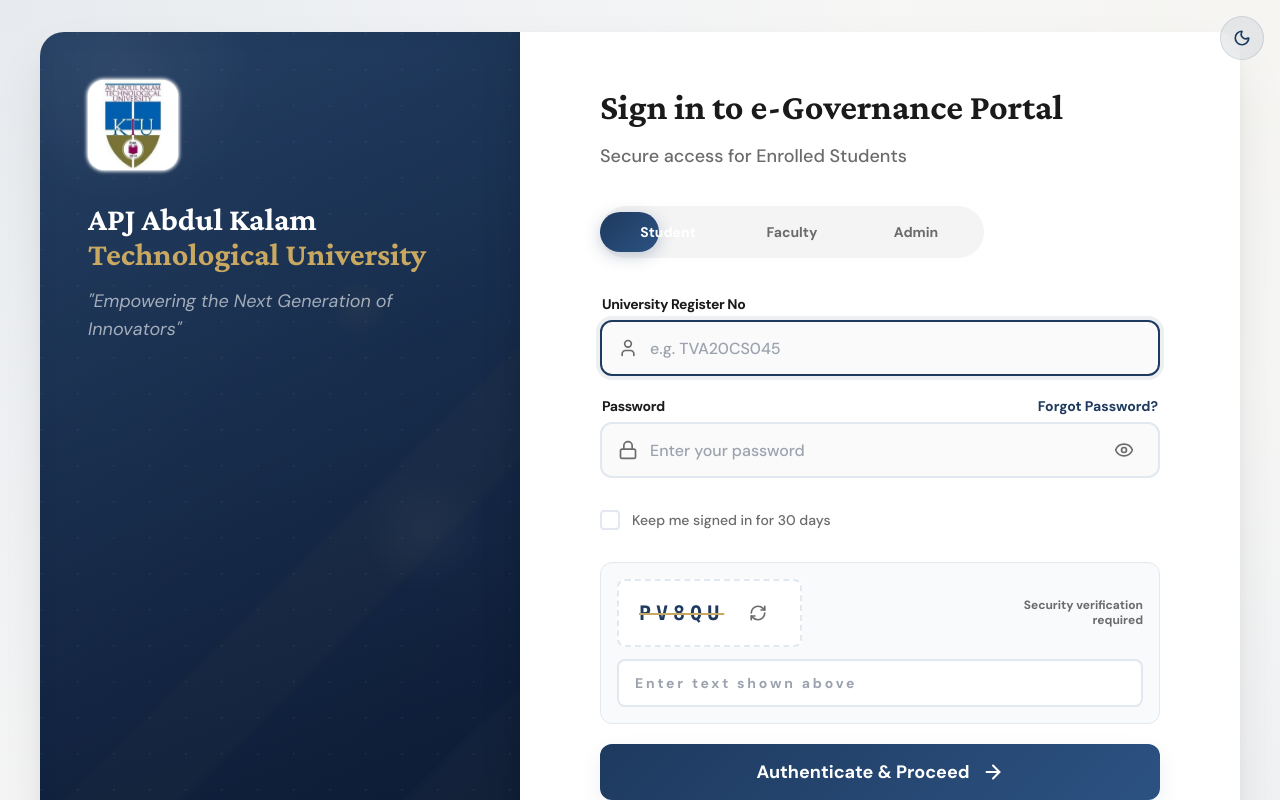
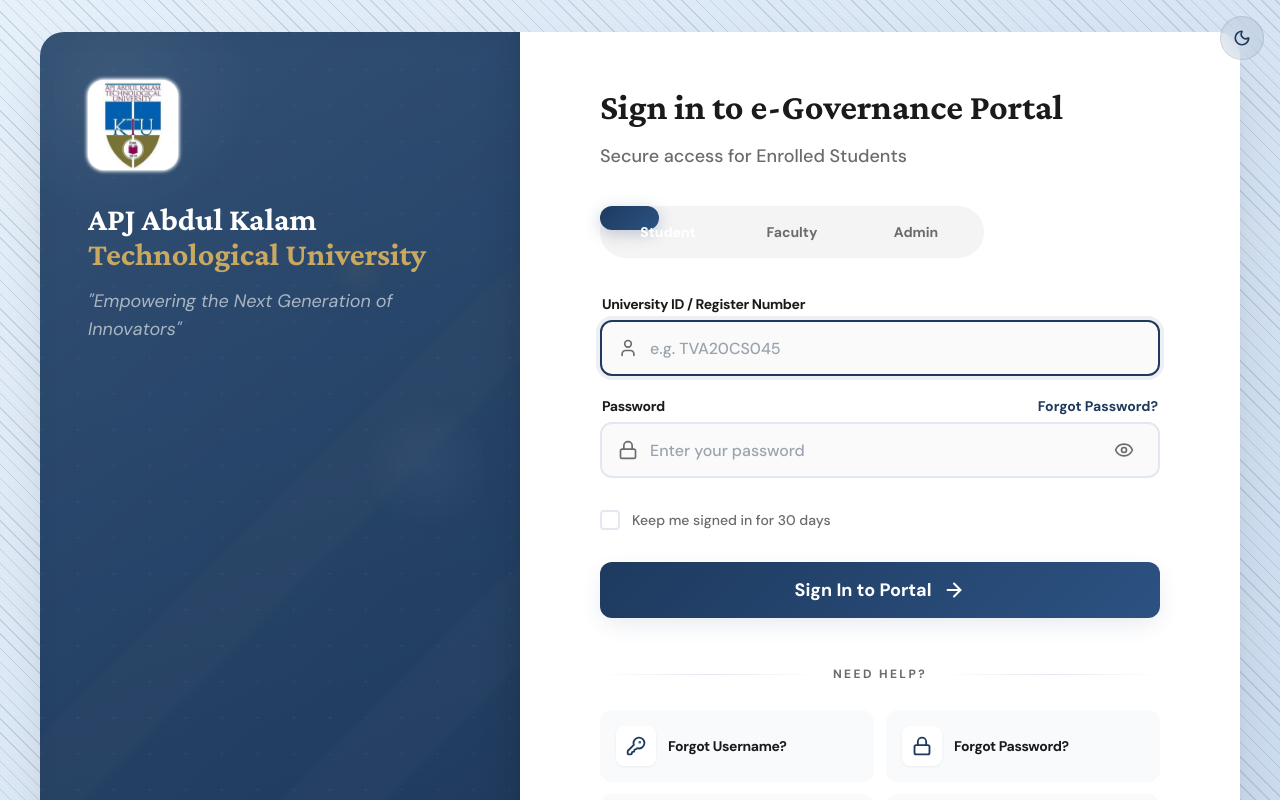
Before and after one commit to Mibin48/KTU-login-redesign, a React (Vite) app: page / in a window 1280 px wide. Shown: the top 800 px of the page. Built offline with nearby package versions, Linux system fonts and the light colour scheme.

Commit message:
Added background

```diff
--- a/components/BrandingPanel.tsx
+++ b/components/BrandingPanel.tsx
@@ -28,7 +28,7 @@ const BrandingPanel: React.FC = () => {
     <div
       className="relative h-full w-full flex flex-col justify-between overflow-hidden select-none"
       style={{
-        background: 'linear-gradient(160deg, #1E3A5F 0%, #0F1F3A 60%, #0A1628 100%)',
+        background: 'linear-gradient(160deg, #2C4B6F 0%, #1E3A5F 100%)',
       }}
     >
       {/* ── Inner shadow for depth ── */}
@@ -242,7 +242,7 @@ const BrandingPanel: React.FC = () => {
               className="text-sm font-medium"
               style={{ color: 'rgba(255,255,255,0.35)' }}
             >
-              © 2024 APJ Abdul Kalam Technological University
+              © 2014 APJ Abdul Kalam Technological University
             </p>
             <span
               className="text-xs font-medium animate-fade-in"
--- a/components/LoginForm.tsx
+++ b/components/LoginForm.tsx
@@ -63,6 +63,7 @@ const LoginForm: React.FC<LoginFormProps> = ({ darkMode }) => {
   const [captchaCode, setCaptchaCode] = useState(generateCaptcha());
   const [shakeField, setShakeField] = useState<string | null>(null);
   const [formDisabled, setFormDisabled] = useState(false);
+  const [showCaptcha, setShowCaptcha] = useState(false);
 
   /* refs */
   const usernameRef = useRef<HTMLInputElement>(null);
@@ -93,8 +94,10 @@ const LoginForm: React.FC<LoginFormProps> = ({ darkMode }) => {
     if (btn && indicator) {
       indicator.style.left = `${btn.offsetLeft}px`;
       indicator.style.width = `${btn.offsetWidth}px`;
+      indicator.style.top = `${btn.offsetTop}px`;
+      indicator.style.height = `${btn.offsetHeight}px`;
     }
-  }, [role, roles]);
+  }, [role, roles, /* dependency on screen size might be needed strictly speaking, but usually rerender covers it */]);
 
   const refreshCaptcha = useCallback(() => {
     setCaptchaCode(generateCaptcha());
@@ -130,7 +133,7 @@ const LoginForm: React.FC<LoginFormProps> = ({ darkMode }) => {
   const roleConfig = useMemo(() => ({
     Student: {
       headerSub: 'Secure access for Enrolled Students',
-      label: 'University Register No',
+      label: 'University ID / Register Number',
       placeholder: 'e.g. TVA20CS045',
     },
     Faculty: {
@@ -155,7 +158,7 @@ const LoginForm: React.FC<LoginFormProps> = ({ darkMode }) => {
 
     if (!validateFields()) return;
 
-    if (captchaValue.toUpperCase() !== captchaCode) {
+    if (showCaptcha && captchaValue.toUpperCase() !== captchaCode) {
       setError('Invalid captcha. Please try again.');
       refreshCaptcha();
       return;
@@ -173,6 +176,7 @@ const LoginForm: React.FC<LoginFormProps> = ({ darkMode }) => {
         "Invalid credentials. Please check your username and password, or reset your password if you've forgotten it."
       );
       setFailedAttempts((p) => p + 1);
+      setShowCaptcha(true);
       setPassword(''); // clear for security
       refreshCaptcha();
     }
@@ -279,7 +283,7 @@ const LoginForm: React.FC<LoginFormProps> = ({ darkMode }) => {
 
       {/* ── Role Selector with sliding indicator ── */}
       <div
-        className="role-selector relative flex p-1.5 rounded-full mb-7 lg:mb-9 w-full max-w-sm mx-auto lg:mx-0"
+        className="role-selector relative flex flex-col sm:flex-row p-1.5 rounded-[20px] sm:rounded-full mb-7 lg:mb-9 w-full max-w-sm mx-auto lg:mx-0"
         style={{ background: 'var(--bg-pill)', transition: 'background 0.3s ease' }}
       >
         {/* Sliding background indicator */}
@@ -332,7 +336,7 @@ const LoginForm: React.FC<LoginFormProps> = ({ darkMode }) => {
               }}
             >
               <div className="pl-4 flex items-center pointer-events-none">
-                <User size={20} strokeWidth={2} style={{ color: 'var(--text-secondary)', transition: 'color 0.3s ease' }} />
+                <User size={20} strokeWidth={2} style={{ color: 'var(--icon-secondary)', transition: 'color 0.3s ease' }} />
               </div>
               <input
                 ref={usernameRef}
@@ -372,7 +376,7 @@ const LoginForm: React.FC<LoginFormProps> = ({ darkMode }) => {
               <a
                 href="#"
                 className="text-sm font-bold underline-offset-4 hover:underline"
-                style={{ color: 'var(--ktu-primary)', transition: 'color 0.2s ease' }}
+                style={{ color: 'var(--text-link)', transition: 'color 0.2s ease' }}
                 onClick={(e) => e.preventDefault()}
               >
                 Forgot Password?
@@ -398,7 +402,7 @@ const LoginForm: React.FC<LoginFormProps> = ({ darkMode }) => {
               }}
             >
               <div className="pl-4 flex items-center pointer-events-none">
-                <Lock size={20} strokeWidth={2} style={{ color: 'var(--text-secondary)', transition: 'color 0.3s ease' }} />
+                <Lock size={20} strokeWidth={2} style={{ color: 'var(--icon-secondary)', transition: 'color 0.3s ease' }} />
               </div>
               <input
                 id="password"
@@ -426,7 +430,7 @@ const LoginForm: React.FC<LoginFormProps> = ({ darkMode }) => {
                 className="absolute right-0 pr-4 flex items-center h-full cursor-pointer"
                 onClick={() => setShowPassword(!showPassword)}
                 aria-label={showPassword ? 'Hide password' : 'Show password'}
-                style={{ minWidth: '44px', minHeight: '44px', color: 'var(--text-secondary)', transition: 'color 0.2s ease' }}
+                style={{ minWidth: '44px', minHeight: '44px', color: 'var(--icon-secondary)', transition: 'color 0.2s ease' }}
                 tabIndex={0}
               >
                 {showPassword ? <EyeOff size={20} strokeWidth={2} /> : <Eye size={20} strokeWidth={2} />}
@@ -492,9 +496,10 @@ const LoginForm: React.FC<LoginFormProps> = ({ darkMode }) => {
             </span>
           </div>
 
-          {/* Captcha */}
+          {/* Captcha - Conditional Render */}
+          {showCaptcha && (
             <div
-            className="animate-scale-in space-y-3 p-4 rounded-xl"
+              className="animate-slide-down space-y-3 p-4 rounded-xl"
               style={{ background: 'var(--bg-captcha)', border: '1px solid var(--border-default)' }}
             >
               <div className="flex items-center justify-between">
@@ -520,7 +525,7 @@ const LoginForm: React.FC<LoginFormProps> = ({ darkMode }) => {
                     aria-label="Refresh captcha"
                     style={{
                       minWidth: '44px', minHeight: '44px',
-                    color: 'var(--text-secondary)',
+                      color: 'var(--icon-secondary)',
                       transition: 'color 0.2s ease, transform 0.5s ease',
                     }}
                     onMouseEnter={(e) => {
@@ -528,7 +533,7 @@ const LoginForm: React.FC<LoginFormProps> = ({ darkMode }) => {
                       (e.currentTarget as HTMLButtonElement).style.transform = 'rotate(180deg)';
                     }}
                     onMouseLeave={(e) => {
-                    (e.currentTarget as HTMLButtonElement).style.color = 'var(--text-secondary)';
+                      (e.currentTarget as HTMLButtonElement).style.color = 'var(--icon-secondary)';
                       (e.currentTarget as HTMLButtonElement).style.transform = 'rotate(0deg)';
                     }}
                   >
@@ -558,6 +563,7 @@ const LoginForm: React.FC<LoginFormProps> = ({ darkMode }) => {
                 autoComplete="off"
               />
             </div>
+          )}
 
           {/* Submit Button */}
           <button
@@ -597,7 +603,7 @@ const LoginForm: React.FC<LoginFormProps> = ({ darkMode }) => {
               </span>
             ) : (
               <>
-                <span className="text-lg">Authenticate & Proceed</span>
+                <span className="text-lg">Sign In to Portal</span>
                 <ArrowRight size={22} strokeWidth={2.2} />
               </>
             )}
@@ -665,14 +671,14 @@ const HelpCard: React.FC<{ icon: React.ReactNode; label: string }> = ({ icon, la
     className="flex items-center gap-3 p-4 rounded-xl group text-left w-full no-underline"
     style={{
       background: 'var(--bg-help-card)',
-      border: '1px solid transparent',
+      border: '1px solid var(--border-help)',
       transition: 'all 0.3s cubic-bezier(0.4, 0, 0.2, 1)',
       textDecoration: 'none',
     }}
     onMouseEnter={(e) => {
       const el = e.currentTarget as HTMLAnchorElement;
       el.style.background = 'linear-gradient(135deg, #1E3A5F 0%, #2C5282 100%)';
-      el.style.transform = 'translateY(-2px)';
+      el.style.transform = 'translateY(-3px)';
       el.style.boxShadow = 'var(--shadow-help-hover)';
       (el.lastChild as HTMLElement).style.color = '#fff';
     }}
@@ -692,7 +698,7 @@ const HelpCard: React.FC<{ icon: React.ReactNode; label: string }> = ({ icon, la
       style={{
         background: 'var(--bg-card)',
         boxShadow: '0 1px 3px rgba(0,0,0,0.06)',
-        color: 'var(--ktu-primary)',
+        color: 'var(--icon-primary)',
         transition: 'transform 0.3s cubic-bezier(0.34, 1.56, 0.64, 1), background 0.3s ease, color 0.3s ease',
       }}
     >
--- a/index.css
+++ b/index.css
@@ -19,7 +19,8 @@
   --ktu-warning: #D69E2E;
 
   /* Surfaces */
-  --bg-page: radial-gradient(at 0% 0%, rgba(30, 58, 95, 0.08) 0px, transparent 50%), radial-gradient(at 100% 0%, rgba(201, 169, 97, 0.05) 0px, transparent 50%), radial-gradient(at 100% 100%, rgba(30, 58, 95, 0.08) 0px, transparent 50%), radial-gradient(at 0% 100%, rgba(201, 169, 97, 0.05) 0px, transparent 50%), #F8F9FA;
+  --bg-pattern-light: repeating-linear-gradient(45deg, rgba(30, 58, 95, 0.15) 0px, rgba(30, 58, 95, 0.15) 1px, transparent 1px, transparent 10px);
+  --bg-page: var(--bg-pattern-light), linear-gradient(135deg, #E6F0FA 0%, #C8D9ED 100%);
   --bg-card: #FFFFFF;
   --bg-input: #FAFAFA;
   --bg-input-hover: #F5F5F5;
@@ -41,6 +42,8 @@
   --text-muted: rgba(107, 107, 107, 0.6);
   --text-on-primary: #FFFFFF;
   --text-link: var(--ktu-primary);
+  --icon-primary: var(--ktu-primary);
+  --icon-secondary: var(--text-secondary);
 
   /* Shadows */
   --shadow-card: 0 25px 60px -12px rgba(0, 0, 0, 0.12), 0 8px 24px -8px rgba(0, 0, 0, 0.08);
@@ -67,10 +70,11 @@
 
 /* ---------- Dark Mode ---------- */
 [data-theme="dark"] {
-  --bg-page: #111111;
+  --bg-pattern-dark: repeating-linear-gradient(45deg, rgba(74, 144, 226, 0.25) 0px, rgba(74, 144, 226, 0.25) 1px, transparent 1px, transparent 12px);
+  --bg-page: var(--bg-pattern-dark), linear-gradient(135deg, #1A365D 0%, #0F1F3A 100%);
   --bg-card: #1E1E1E;
-  --bg-input: #2A2A2A;
-  --bg-input-hover: #333333;
+  --bg-input: rgba(255, 255, 255, 0.03);
+  --bg-input-hover: rgba(255, 255, 255, 0.06);
   --bg-pill: #2A2A2A;
   --bg-help-card: #252525;
   --bg-captcha: #252525;
@@ -78,15 +82,19 @@
   --bg-warning-banner: linear-gradient(135deg, #2D2A1B 0%, #3D3520 100%);
 
   --border-default: #333333;
-  --border-input: #444444;
+  --border-input: rgba(255, 255, 255, 0.12);
+  --border-input-focus: #4A90E2;
 
   --text-primary: #F0F0F0;
   --text-secondary: #9CA3AF;
-  --text-muted: rgba(156, 163, 175, 0.6);
+  --text-muted: rgba(156, 163, 175, 0.65);
+  --text-link: #63B3ED;
+  --icon-primary: var(--ktu-accent);
+  --icon-secondary: #FFFFFF;
 
   --shadow-card: 0 25px 60px -12px rgba(0, 0, 0, 0.5), 0 8px 24px -8px rgba(0, 0, 0, 0.3);
-  --shadow-input-focus: 0 0 0 4px rgba(var(--ktu-primary-rgb), 0.15);
-  --shadow-help-hover: 0 8px 24px -4px rgba(var(--ktu-primary-rgb), 0.35);
+  --shadow-input-focus: 0 0 0 4px rgba(74, 144, 226, 0.15);
+  --shadow-help-hover: 0 8px 24px -4px rgba(74, 144, 226, 0.2);
 }
 
 /* ---------- Reset ---------- */
```
Lines whose indentation alone changed are shown as unchanged.
